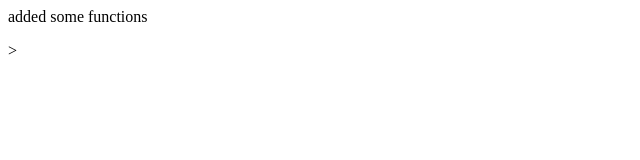
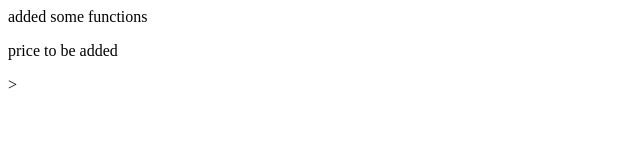
Before and after one commit to karuppasamyofficial/sampletest, a plain HTML site: page index.html in a window 1280 px wide. Shown: the full height of the page, 0-640 px from the left. Drawn offline with Linux system fonts and the light colour scheme.

Commit message:
price is added

```diff
--- a/index.html
+++ b/index.html
@@ -1,4 +1,5 @@
 <html></html>
 <p>added some functions</p>
+<p>price to be added </p>
 
 <fotter></fotter>>
```
